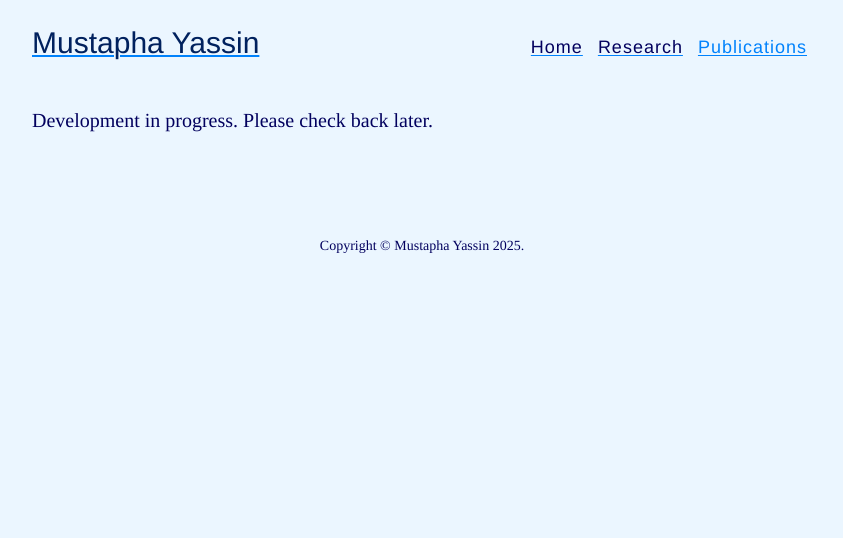
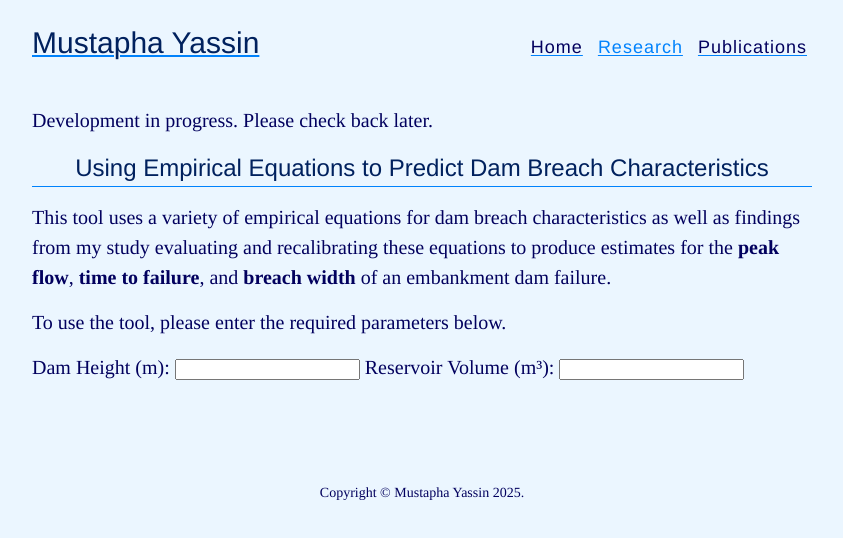
Before and after one commit to mstphayassin/mstphayassin.github.io, a plain HTML site: page research.html in a window 1280 px wide. Shown: the whole page, without its empty margins (218-1061 px from the left). Drawn offline with Linux system fonts and the light colour scheme.

Commit message:
empirical eqn tool structure

```diff
--- a/research.html
+++ b/research.html
@@ -55,8 +55,8 @@
 
 			<nav>
 			  <a href="/" class="">Home</a>
-			  <a href="/research" class="">Research</a>
-			  <a href="/publications" class="active">Publications</a>
+			  <a href="/research" class="active">Research</a>
+			  <a href="/publications" class="">Publications</a>
 			</nav>
         </header>
       </div>
@@ -64,14 +64,24 @@
 
 
 
-    <div id="main" role="main" class="container">
-      <article class="page">
+    <div id="main" role="main" class="container"> <article class="page">
 	Development in progress. Please check back later.
 
-    </div>
-</article>
+    <h2>Using Empirical Equations to Predict Dam Breach Characteristics</h2>
+    <p>This tool uses a variety of empirical equations for dam breach characteristics
+        as well as findings from my study evaluating and recalibrating these equations
+        to produce estimates for the <b>peak flow</b>, <b>time to failure</b>, and
+        <b>breach width</b> of an embankment dam failure.
+    </p>
+    <p>To use the tool, please enter the required parameters below.</p>
+    <div class="form-container"> <form action="javascript:;" onsubmit="alert('demo')">
+        <label for="dam-height">Dam Height (m):</label>
+        <input type="number" id="dam-height" name="dam_height" required>
 
-    </div>
+        <label for="reservoir-volume">Reservoir Volume (m³):</label>
+        <input type="number" id="reservoir-volume" name="reservoir_volume" required>
+    </form> </div>
+</article> </div>
 
     <div class="wrapper-footer">
       <div class="container">
```
Also changed, not shown: index.html (+1 -1 lines).
